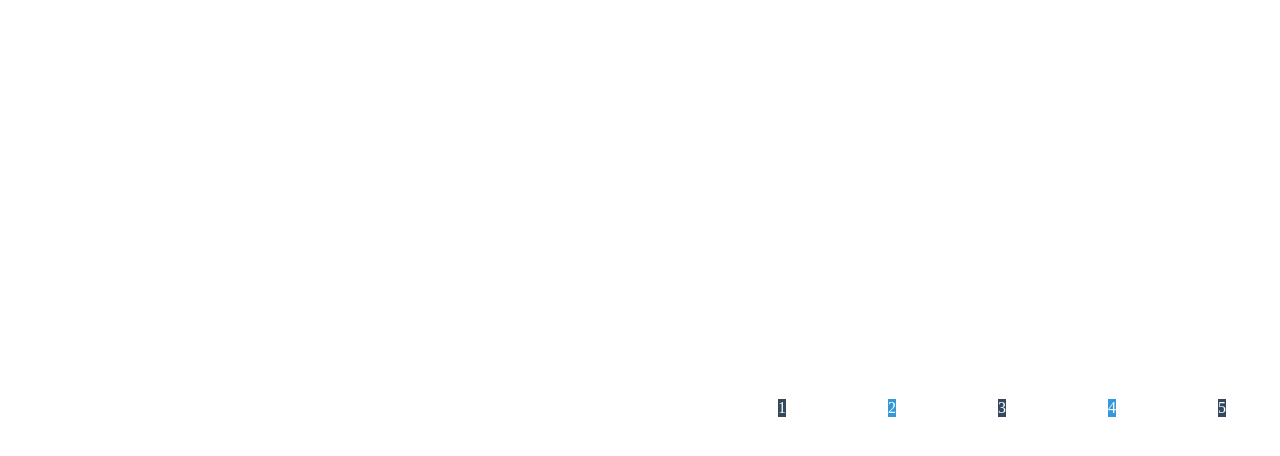
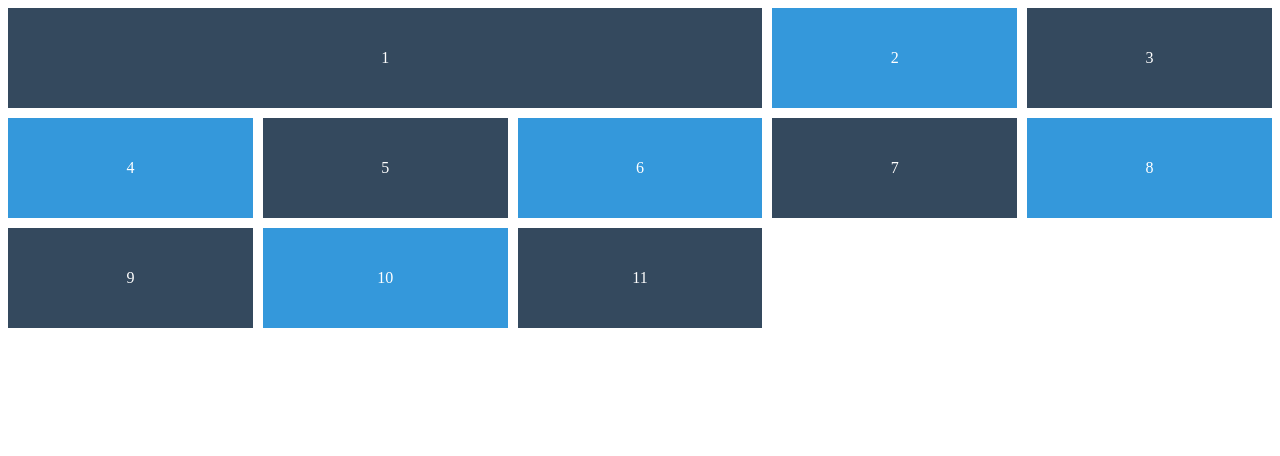
Before and after one commit to Jo-GyuHyeon/cssMaster, a plain HTML site: page grid.html in a window 1280 px wide. Drawn offline with Linux system fonts and the light colour scheme.

Commit message:
Grid Column, Row Start and End

```diff
--- a/grid.html
+++ b/grid.html
@@ -11,18 +11,29 @@
       display: grid;
       grid-gap: 10px;
       grid-auto-rows: 100px;
-      grid-template-columns:  repeat(5,100px);
-      color:white;
-      place-content: center end;
-      place-Items: center center;
-      height: 100vh;
+      grid-template-columns: repeat(5, 1fr);
     }
 
-    .box:nth-child(even){
+    .box {
+      display: flex;
+      align-items: center;
+      justify-content: center;
+      color: white;
+    }
+
+    .box:nth-child(even) {
       background-color: #3498db
     }
-    .box:nth-child(odd){
+
+    .box:nth-child(odd) {
       background-color: #34495e
+    }
+
+    .box:first-child {
+      /* grid-column: 1/3; */
+      grid-column-start: 1;
+      grid-column-end: 4;
+
     }
   </style>
 </head>
@@ -34,7 +45,13 @@
     <div class="box">3</div>
     <div class="box">4</div>
     <div class="box">5</div>
-</div>
+    <div class="box">6</div>
+    <div class="box">7</div>
+    <div class="box">8</div>
+    <div class="box">9</div>
+    <div class="box">10</div>
+    <div class="box">11</div>
+  </div>
 </body>
 
 </html>
```
